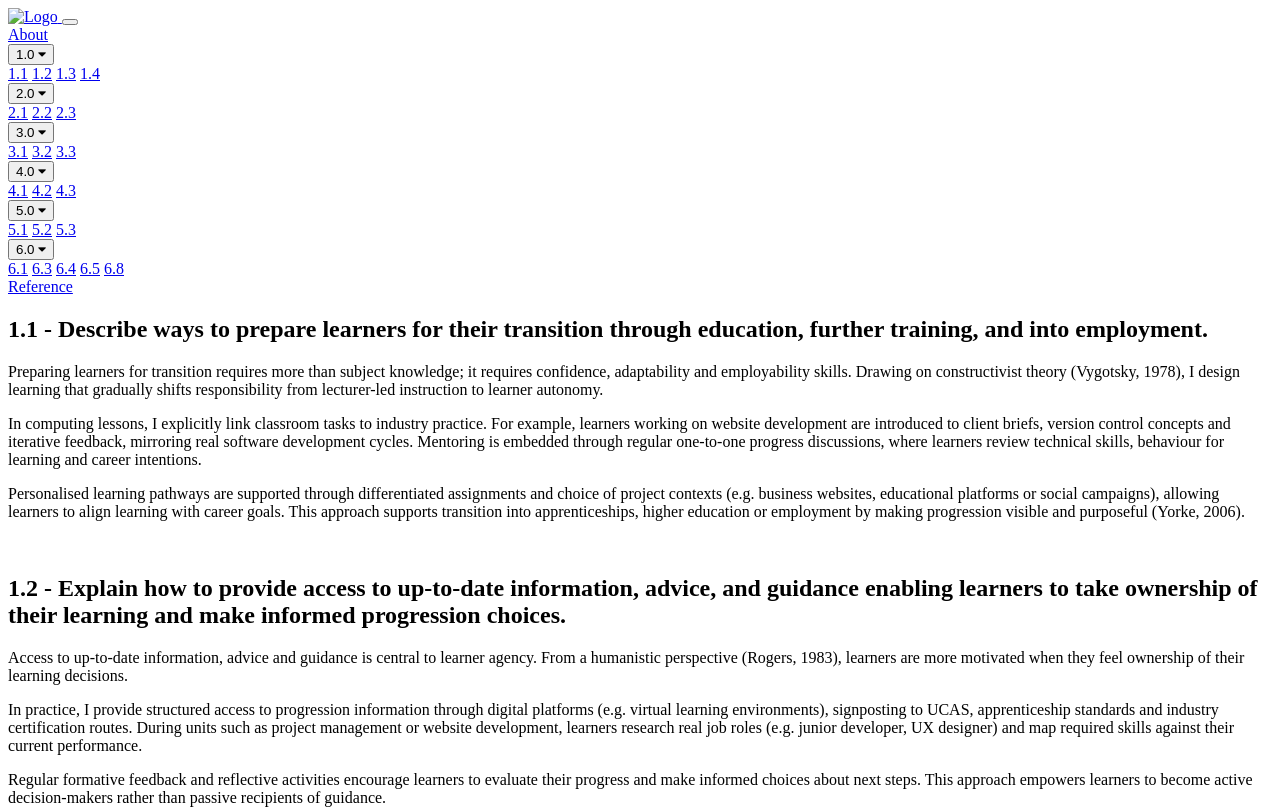
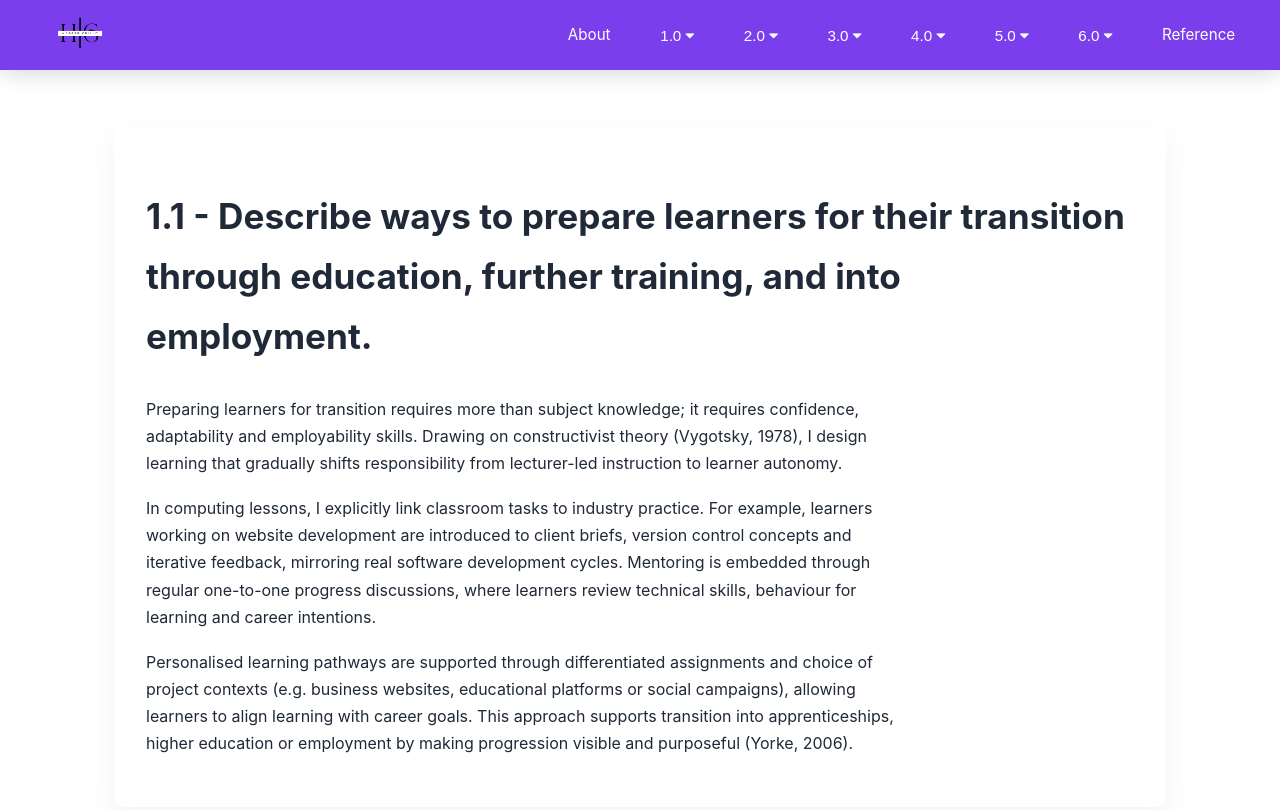
Before and after one commit to habeebgrillo/teach-portfolio, a plain HTML site: page Pages/page_one.html in a window 1280 px wide. Shown: the top 810 px of the page. Drawn offline with Linux system fonts and the light colour scheme; the site is published under a folder, as on GitHub Pages, so addresses that start at the root find nothing.

Commit message:
renamed css file paths

```diff
--- a/Pages/index.html
+++ b/Pages/index.html
@@ -10,14 +10,14 @@
     <link href="https://cdn.jsdelivr.net/npm/bootstrap@5.3.8/dist/css/bootstrap.min.css" rel="stylesheet"
         integrity="sha384-sRIl4kxILFvY47J16cr9ZwB07vP4J8+LH7qKQnuqkuIAvNWLzeN8tE5YBujZqJLB" crossorigin="anonymous">
     <!-- use relative path from Pages/ -->
-    <link rel="stylesheet" href="/Pages/assets/css/styles.css">
+    <link rel="stylesheet" href="assets/css/styles.css">
 </head>
 
 <body style="background-color:white;">
     <nav class="navbar"> <!-- Logo placeholder -->
 
         <a href="index.html" class="logo">
-            <img src="/Pages/assets/Images/beebLogo (6).png" alt="Logo"> </a> <!-- Hamburger button for mobile -->
+            <img src="assets/Images/beebLogo (6).png" alt="Logo"> </a> <!-- Hamburger button for mobile -->
         <button class="mobile-nav-toggle" aria-expanded="false" aria-controls="primary-navigation"> <span
                 class="hamburger" aria-hidden="true"></span> <span class="sr-only">Toggle navigation</span> </button>
         <!-- Navigation wrapper -->
--- a/Pages/page_one.html
+++ b/Pages/page_one.html
@@ -8,14 +8,14 @@
     <link rel="icon" type="image/png" href="../Images/beebLogo (6).png">
     <link rel="stylesheet" href="https://cdnjs.cloudflare.com/ajax/libs/font-awesome/4.7.0/css/font-awesome.min.css">
     <!-- use relative path from Pages/ -->
-    <link rel="stylesheet" href="/Pages/assets/css/styles.css">
+    <link rel="stylesheet" href="assets/css/styles.css">
 </head>
 
 <body style="background-color:white;">
     <nav class="navbar">
         <!-- Logo placeholder -->
         <a href="index.html" class="logo">
-            <img src="/Pages/assets/Images/beebLogo (6).png" alt="Logo">
+            <img src="assets/Images/beebLogo (6).png" alt="Logo">
         </a>
 
         <!-- Hamburger button for mobile -->
```
Also changed, not shown: Pages/page_five.html (+2 -2 lines), Pages/page_four.html (+2 -2 lines), Pages/page_six.html (+2 -2 lines), Pages/page_three.html (+2 -2 lines), Pages/page_two.html (+2 -2 lines), Pages/reference.html (+2 -2 lines).
